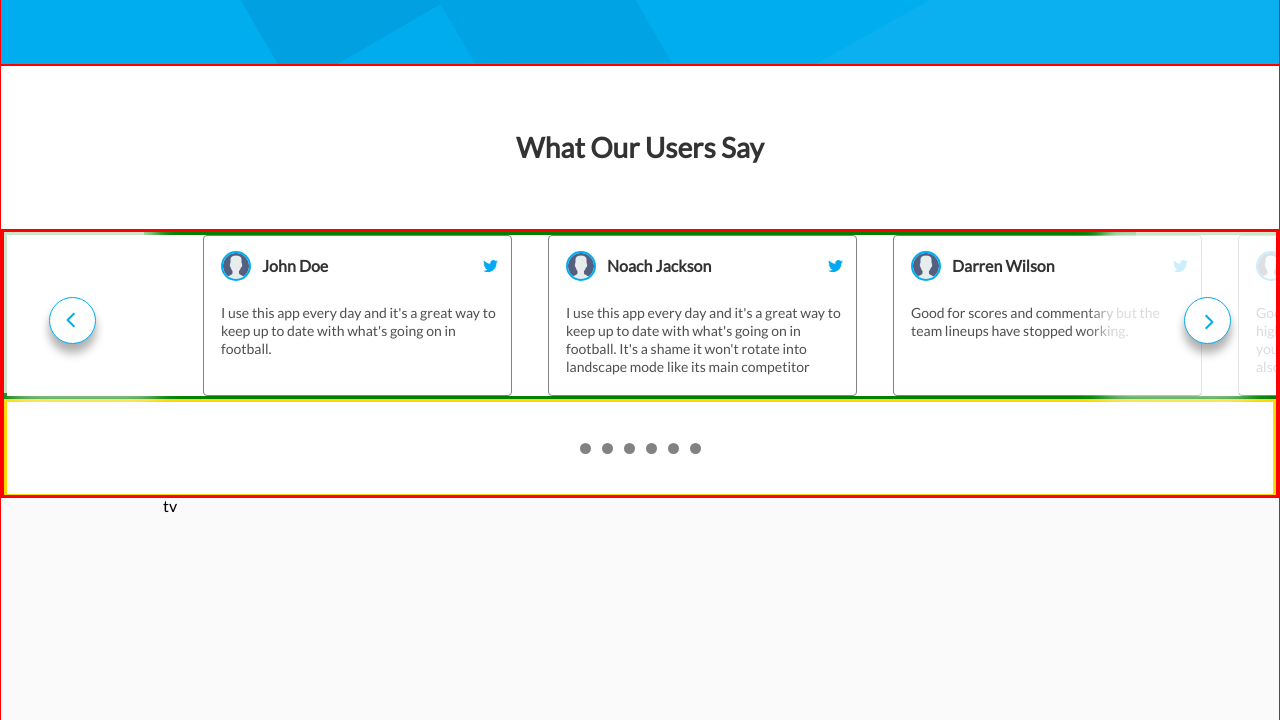
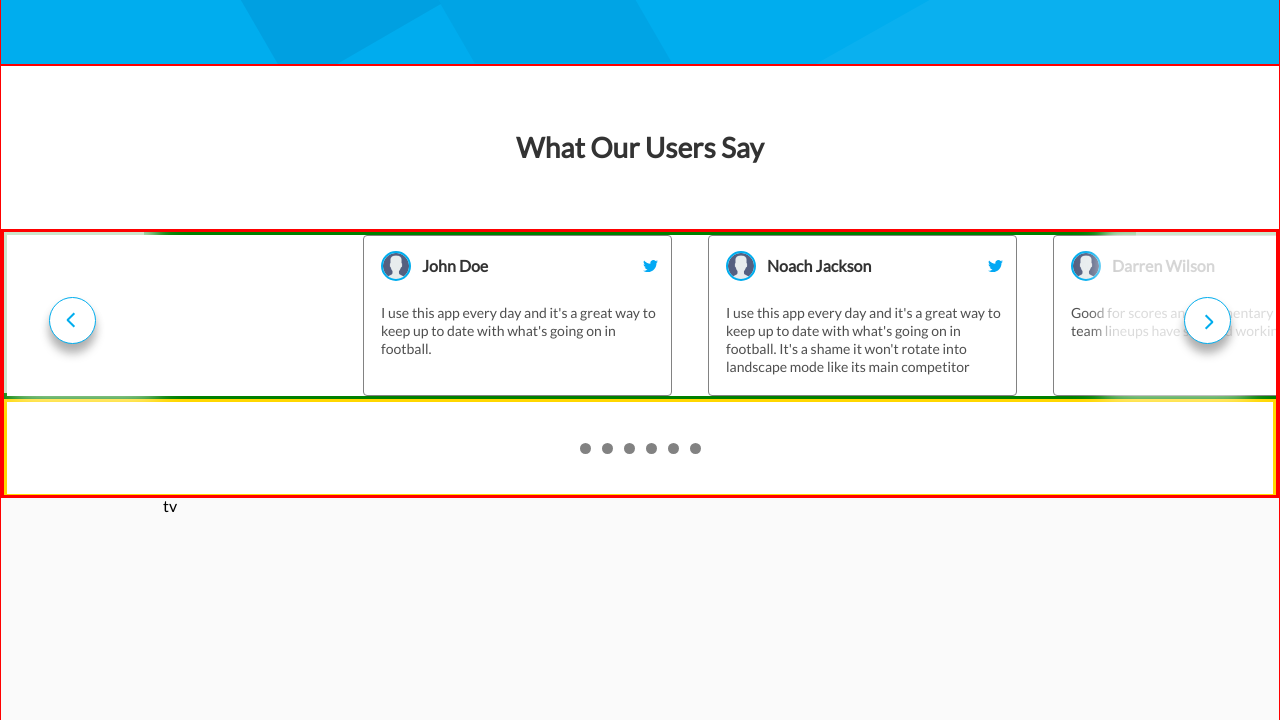
Before and after one commit to webAnatoly/football-landing, a website: page frontend/index.html in a window 1280 px wide. Both pictures are taken after a click on the element 72 px from the left and 2999 px from the top of the page. Shown: the part 2679-3399 px from the top of the page. Drawn offline with nearby package versions, Linux system fonts and the light colour scheme; files that its build step writes are made by us from their sources.

Commit message:
edit carousel

```diff
--- a/frontend/js/carousel.js
+++ b/frontend/js/carousel.js
@@ -1,24 +1,36 @@
+(function () {
   /* конфигурация */
-    var width = 309; // ширина изображения/карточки
+  var width = 30.9; // ширина изображения/карточки
   var count = 2 // количество изображений/карточек для сдвига
+  var offset = 16.0 + 3.6; // отступ
 
   var carousel = document.getElementById('carousel');
   var list = carousel.querySelector('.carousel ul');
   var listElems = carousel.querySelectorAll('.carousel li');
-
 
   var position = 0; // текущий сдвиг влево
 
   carousel.querySelector('.carousel__btn--left').onclick = function () {
     // сдвиг влево
     // последнее передвижение влево может быть не на 3, а на 2 или 1 элемент
-      position = Math.min(position + width * count, 160 + 36);
-      list.style.marginLeft = position + 'px';
+    position = Math.min(position + width * count, offset);
+    list.style.marginLeft = position + 'rem';
   };
 
   carousel.querySelector('.carousel__btn--right').onclick = function () {
     // сдвиг вправо
     // последнее передвижение вправо может быть не на 3, а на 2 или 1 элемент
     position = Math.max(position - width * count, -width * (listElems.length - count));
-      list.style.marginLeft = position + 'px';
+    list.style.marginLeft = position + 'rem';
   };
+
+  function changeParametres() {
+    var screen = window.innerWidth;
+    if (screen < 600) {
+      count = 1;
+    }
+  }
+
+  window.addEventListener('resize', changeParametres);
+  document.addEventListener('DOMContentLoaded', changeParametres);
+})();
--- a/frontend/scss/components/_carousel.scss
+++ b/frontend/scss/components/_carousel.scss
@@ -23,6 +23,10 @@
     10px -3px 15px white;
     opacity: .8;
     z-index: 1;
+
+    @media (max-width: $phone) {
+      display: none;
+    }
   }
 
   &::after {
@@ -38,6 +42,10 @@
     box-shadow: -30px 3px 30px white,
     -30px -3px 15px white;
     z-index: 1;
+
+    @media (max-width: $phone) {
+      display: none;
+    }
   }
 
   &__row {
@@ -58,7 +66,10 @@
     /* remove white-space between inline-block'ed li */
     /* http://davidwalsh.name/remove-whitespace-inline-block */
     font-size: 0;
-    // transform: translateX(16rem);
+    transform: translateX(16rem);
+    @media (max-width: $phone) {
+      transform: translateX(0);
+    }
   }
 
   & li {
```
Lines whose indentation alone changed are shown as unchanged.
